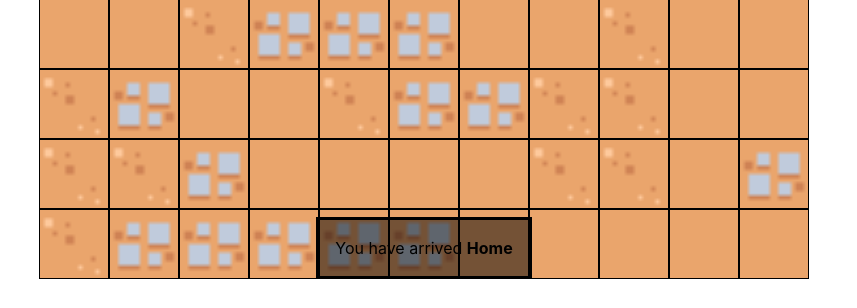
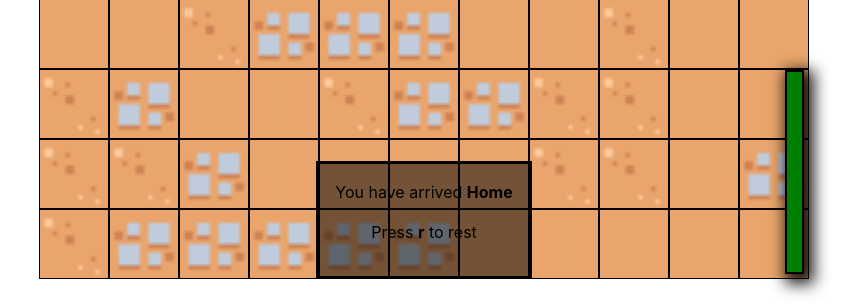
Before and after one commit to mcwake-dev/apocalypse-cook, a React (Vite) app: page / in a window 1280 px wide. Shown: the part 523-831 px from the top of the page, without its empty margins (216-1073 px from the left). Built offline with nearby package versions, Linux system fonts and the light colour scheme; no server answers.

Commit message:
Implemented #12 - Player now has energy bar and foraging reset after rest

```diff
--- a/src/App.tsx
+++ b/src/App.tsx
@@ -7,6 +7,7 @@ import SettlementDisplay from './components/SettlementDisplay';
 import BaseDisplay from './components/BaseDisplay';
 import ForagingDisplay from './components/ForagingDisplay';
 import InventoryDisplay from './components/InventoryDisplay';
+import EnergyDisplay from './components/EnergyDisplay';
 
 function App() {
   return (
@@ -18,6 +19,7 @@ function App() {
       <BaseDisplay />
       <ForagingDisplay />
       <InventoryDisplay />
+      <EnergyDisplay />
     </div>
   )
 }
--- a/src/atoms/player.ts
+++ b/src/atoms/player.ts
@@ -2,4 +2,12 @@ import { atom } from 'jotai';
 
 import { Activity, Player } from '../types/player';
 
-export const playerAtom = atom<Player>({ x: 50, y: 50, inventory: [], activity: Activity.Stopped });
+const defaultPlayer: Player = {
+    x: 50,
+    y: 50,
+    inventory: [],
+    activity: Activity.Stopped,
+    energy: 10,
+};
+
+export const playerAtom = atom<Player>(defaultPlayer);
--- a/src/components/BaseDisplay.tsx
+++ b/src/components/BaseDisplay.tsx
@@ -1,19 +1,51 @@
-import { useRef } from "react";
+import { useEffect, useRef } from "react";
 import { useAtom } from "jotai";
 
 import classes from "../styles/BaseDisplay.module.css";
 import { playerAtom } from "../atoms/player";
 import { baseAtom } from "../atoms/base";
+import { worldAtom } from "../atoms/world";
+import { restoreForageable } from "../procedural-generation/world";
 
 export default function BaseDisplay() {
     const dialogRef = useRef<HTMLDialogElement>(null);
-    const [player] = useAtom(playerAtom);
+    const [player, setPlayer] = useAtom(playerAtom);
+    const [world, setWorld] = useAtom(worldAtom);
     const [base] = useAtom(baseAtom);
+
+    useEffect(() => {
+        const handleKeyDown = (e: KeyboardEvent) => {
+            if (
+                e.key === "r" &&
+                player.x === base.x &&
+                player.y === base.y
+            ) {
+                setPlayer((prev) => {
+                    return {
+                        ...prev,
+                        energy: 10,
+                    };
+                });
+                setWorld((prev) => {
+                    const newWorld = restoreForageable(prev);
+
+                    return newWorld;
+                })
+            }
+        }
+
+        window.addEventListener("keydown", handleKeyDown);
+
+        return () => {
+            window.removeEventListener("keydown", handleKeyDown);
+        }
+    });
 
     if (base.x === player.x && base.y === player.y) {
         return (
             <dialog ref={dialogRef} className={classes.base} open>
                 You have arrived <b>Home</b>
+                <p>Press <b>r</b> to rest</p>
             </dialog>
         );
     }
--- /dev/null
+++ b/src/components/EnergyDisplay.tsx
@@ -0,0 +1,41 @@
+import { useRef, useEffect } from "react";
+import { useAtom } from "jotai";
+
+import classes from "../styles/EnergyDisplay.module.css";
+import { playerAtom } from "../atoms/player";
+
+function EnergyDisplay() {
+    const [player] = useAtom(playerAtom);
+    const canvasRef = useRef<HTMLCanvasElement>(null);
+
+    useEffect(() => {
+        const canvas = canvasRef.current;
+        const context = canvas?.getContext("2d");
+        let colour = "green";
+
+        switch (true) {
+            case player.energy < 5:
+                colour = "red";
+                break;
+            case player.energy < 7:
+                colour = "orange";
+                break;
+        }
+
+        if (context) {
+            context.clearRect(0, 0, 15, 200);
+            context.fillStyle = colour;
+            context.fillRect(0, 200 - player.energy * 20, 15, 200);
+        }
+    });
+
+    return (
+        <div className={classes.energyContainer}>
+            <canvas ref={canvasRef} className={classes.energy} width="15" height="200">
+
+            </canvas>
+        </div>
+    );
+}
+
+export default EnergyDisplay;
--- a/src/components/ForagingDisplay.tsx
+++ b/src/components/ForagingDisplay.tsx
@@ -21,12 +21,13 @@ export default function ForagingDisplay() {
         const handleKeyDown = (e: KeyboardEvent) => {
             switch (e.key) {
                 case "f":
-                    if (currentTile?.forageable && !currentTile?.foragedToday) {
+                    if (currentTile?.forageable && !currentTile?.foragedToday && player.energy > 0) {
                         setPlayer((prev) => {
                             return {
                                 ...prev,
                                 inventory: [...prev.inventory, { itemType: ItemType.carrot, quantity: 1 }],
-                                activity: Activity.Foraging
+                                activity: Activity.Foraging,
+                                energy: prev.energy - 1
                             };
                         });
 
@@ -61,6 +62,13 @@ export default function ForagingDisplay() {
     });
 
     if (currentTile?.forageable) {
+        if (player.energy === 0) {
+            return (
+                <dialog ref={dialogRef} className={classes.foraging} open>
+                    You are too tired to forage
+                </dialog>
+            )
+        }
         if (currentTile?.foragedToday === true) {
             return (
                 <dialog ref={dialogRef} className={classes.foraging} open>
--- a/src/procedural-generation/world.ts
+++ b/src/procedural-generation/world.ts
@@ -3,6 +3,20 @@ import { Tile } from "../types/tile";
 import { createBase } from "./base";
 import { addRandomSettlements } from "./settlement";
 import { createTileOfType } from "./tile";
+
+export function restoreForageable(world: Map<string, Tile>): Map<string, Tile> {
+    const newWorld = new Map<string, Tile>();
+
+    Array.from(world.values()).map((tile) => {
+        if (tile.forageable && tile.foragedToday) {
+            tile.foragedToday = false;
+        }
+
+        newWorld.set(`${tile.x},${tile.y}`, tile);
+    });
+
+    return newWorld;
+}
 
 function createWasteland(): Map<string, Tile> {
     const newWorld: Map<string, Tile> = new Map<string, Tile>();
--- /dev/null
+++ b/src/styles/EnergyDisplay.module.css
@@ -0,0 +1,16 @@
+.energyContainer {
+    position: absolute;
+    width: 100%;
+    height: 100%;
+    top: 0;
+}
+
+.energy {
+    position: absolute;
+    bottom: 0;
+    right: 0;
+    margin: 5px;
+    border: 2px solid black;
+    box-shadow: 5px 5px 15px 5px rgba(0, 0, 0, 0.88);
+    background-color: white;
+}
--- a/src/types/player.ts
+++ b/src/types/player.ts
@@ -11,4 +11,5 @@ export type Player = {
     y: number;
     inventory: Item[];
     activity: Activity;
+    energy: number;
 }
```
